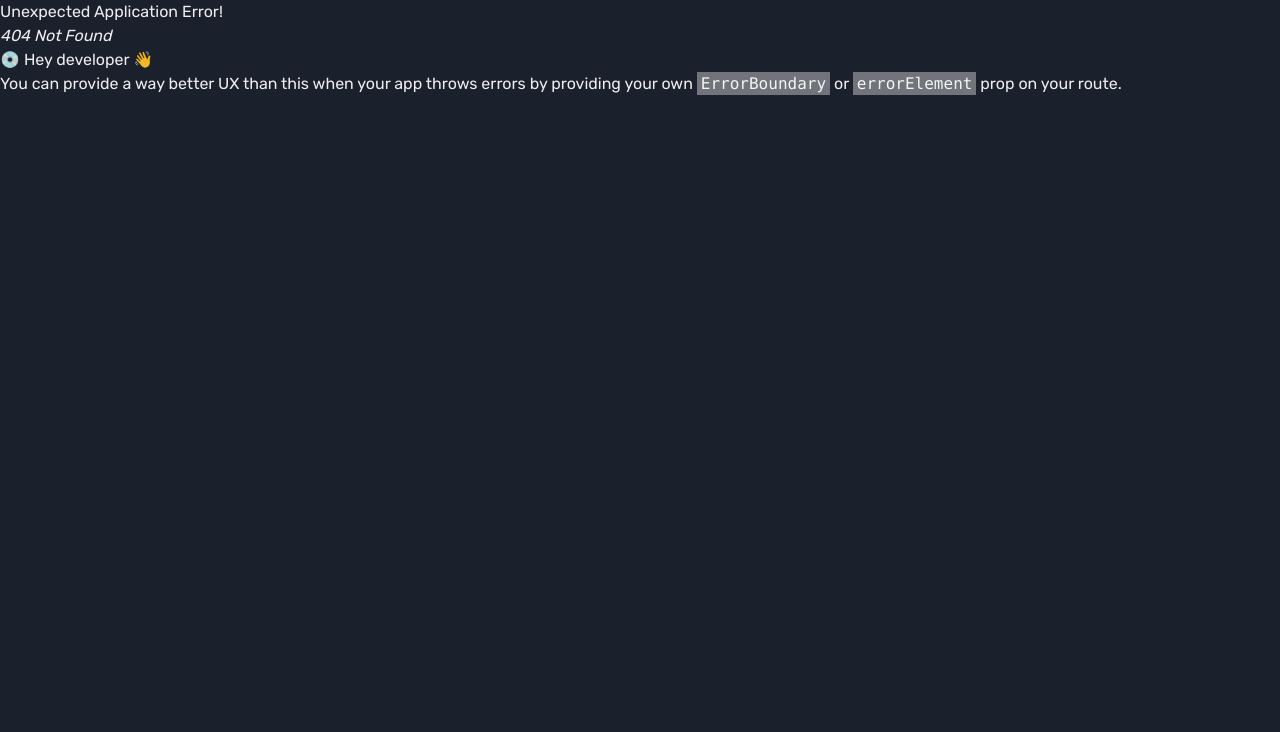
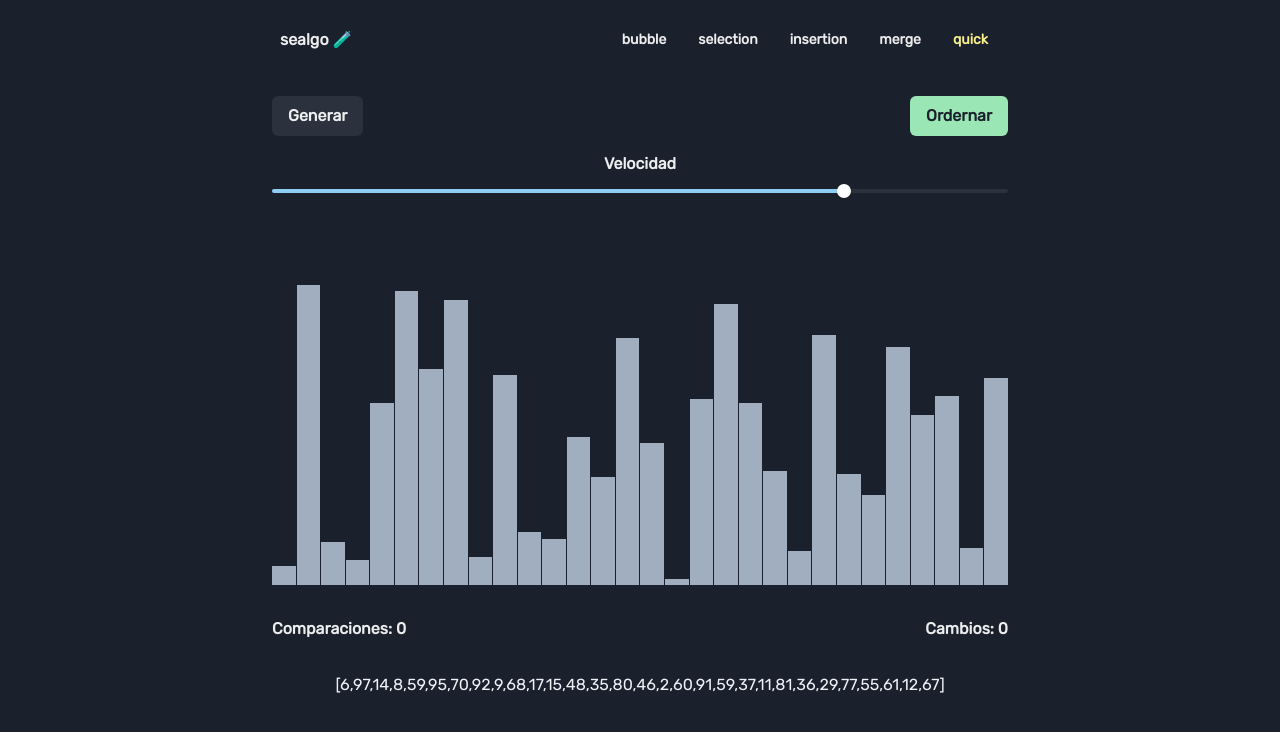
Before and after one commit to soamati/sealgo, a React (Vite) app: page /quick in a window 1280 px wide. Before the commit this address had no page. Shown: the top 732 px of the page. Built offline with nearby package versions, Linux system fonts and the light colour scheme.

Commit message:
add QuickSort :tada:

```diff
--- a/src/App.tsx
+++ b/src/App.tsx
@@ -4,6 +4,7 @@ import SelectionSort from "./sorting/selection/SelectionSort";
 import InsertionSort from "./sorting/insertion/InsertionSort";
 import MergeSort from "./sorting/merge/MegeSort";
 import { createBrowserRouter, RouterProvider } from "react-router-dom";
+import QuickSort from "./sorting/quick/QuickSort";
 
 const router = createBrowserRouter([
   {
@@ -26,6 +27,10 @@ const router = createBrowserRouter([
     path: "/merge",
     element: <MergeSort />,
   },
+  {
+    path: "/quick",
+    element: <QuickSort />,
+  },
 ]);
 
 function App() {
--- a/src/components/MainLayout.tsx
+++ b/src/components/MainLayout.tsx
@@ -15,7 +15,6 @@ const LinkItem = ({ children, to }: PropsWithChildren<Props>) => {
         size="sm"
         variant="ghost"
         colorScheme={pathname === to ? "yellow" : "gray"}
-        isDisabled={to === "/quick"}
       >
         {children}
       </Button>
--- /dev/null
+++ b/src/sorting/quick/QuickSort.tsx
@@ -0,0 +1,109 @@
+import React from "react";
+import { useDataContext } from "@/context/DataProvider";
+import { Box, Stack, HStack, Button, Flex, Center } from "@chakra-ui/react";
+import useInterval from "@/hooks/useInterval";
+import SpeedControl from "@/components/SpeedControl";
+import { useSpeedContext } from "@/context/SpeedProvider";
+import MainLayout from "@/components/MainLayout";
+import TextArray from "@/components/TextArray";
+import SortingInfo from "@/components/SortingInfo";
+import useQuickSort from "./useQuickSort";
+
+const QuickSort = () => {
+  const { speed } = useSpeedContext();
+  const { data, generate } = useDataContext();
+
+  const { step, next, isDone, reset } = useQuickSort(data.numbers);
+  const { start, pause, isActive } = useInterval(next, speed);
+
+  React.useEffect(() => {
+    if (isDone) {
+      pause();
+    }
+  }, [isDone, pause]);
+
+  const onReset = () => {
+    pause();
+    reset();
+  };
+
+  const onGenerate = () => {
+    onReset();
+    generate();
+  };
+
+  return (
+    <MainLayout>
+      {/* Controls */}
+      <Stack spacing="4">
+        <HStack justify="space-between">
+          <Button onClick={onGenerate}>Generar</Button>
+
+          {isDone ? (
+            <Button onClick={onReset}>Reiniciar</Button>
+          ) : !isActive ? (
+            <Button onClick={start} colorScheme="green">
+              Ordernar
+            </Button>
+          ) : (
+            <Button onClick={pause} colorScheme="red">
+              Pausa
+            </Button>
+          )}
+        </HStack>
+
+        <SpeedControl />
+      </Stack>
+
+      {/* Array */}
+      <Center flex="1">
+        <Stack w="full" spacing="8">
+          {step !== null ? (
+            <Flex h="300px" w="full" align="end" gap="1px">
+              {step.current.map((num, idx) => (
+                <Box
+                  rounded="sm"
+                  key={idx}
+                  h={`${(num / data.max) * 100}%`}
+                  bg={isDone ? "green.400" : "gray.400"}
+                  flex="1"
+                />
+              ))}
+            </Flex>
+          ) : (
+            <Flex h="300px" w="full" align="end" gap="1px">
+              {data.numbers.map((num, idx) => (
+                <Box
+                  key={idx}
+                  h={`${(num / data.max) * 100}%`}
+                  bg="gray.400"
+                  flex="1"
+                />
+              ))}
+            </Flex>
+          )}
+
+          {/* Info */}
+          <SortingInfo
+            items={[
+              {
+                legend: "Comparaciones",
+                value: step ? step.info.comparisons : 0,
+              },
+              { legend: "Cambios", value: step ? step.info.swaps : 0 },
+            ]}
+          />
+
+          <Stack>
+            <TextArray
+              data={step ? step.current : data.numbers}
+              color={isDone ? "green.400" : step ? "yellow.400" : "gray.100"}
+            />
+          </Stack>
+        </Stack>
+      </Center>
+    </MainLayout>
+  );
+};
+
+export default QuickSort;
--- /dev/null
+++ b/src/sorting/quick/generator.ts
@@ -0,0 +1,71 @@
+import { swap } from "@/sorting/utils";
+
+type Pivot = {
+  value: number;
+  position: number;
+};
+
+type Info = {
+  swaps: number;
+  comparisons: number;
+};
+
+type Step = {
+  current: number[];
+  pivot: Pivot;
+  compared?: number;
+  info: Info;
+};
+
+function* placePivot(
+  current: number[],
+  start: number,
+  end: number,
+  pivot: Pivot,
+  info: Info
+): Generator<Step> {
+  pivot.value = current[start];
+  pivot.position = start;
+
+  for (let i = start + 1; i <= end; i++) {
+    yield { current, pivot, compared: i, info };
+
+    if (pivot.value > current[i]) {
+      pivot.position++;
+      swap(current, pivot.position, i);
+      info.swaps++;
+    }
+    info.comparisons++;
+  }
+
+  yield { current, pivot, info };
+
+  if (pivot.position !== start) {
+    swap(current, start, pivot.position);
+    info.swaps++;
+
+    yield { current, pivot, info };
+  }
+}
+
+function* quickGenerator(
+  current: number[],
+  start = 0,
+  end = current.length - 1,
+  info = { swaps: 0, comparisons: 0 }
+): Generator<Step, null, unknown> {
+  if (start < end) {
+    const pivot = { value: 0, position: 0 };
+    yield* placePivot(current, start, end, pivot, info);
+    yield* quickGenerator(current, start, pivot.position - 1, info);
+    yield* quickGenerator(current, pivot.position + 1, end, info);
+  }
+
+  return null;
+}
+
+const gen = quickGenerator([1, 2, 3]);
+const step = gen.next();
+step;
+
+export default quickGenerator;
--- /dev/null
+++ b/src/sorting/quick/useQuickSort.ts
@@ -0,0 +1,14 @@
+import React from "react";
+import useGenerator from "@/hooks/useGenerator";
+import quickGenerator from "./generator";
+
+function useQuickSort(initial: number[]) {
+  const { step, isDone, next, reset } = useGenerator(
+    () => quickGenerator([...initial]),
+    [initial]
+  );
+
+  return { step, next, isDone, reset };
+}
+
+export default useQuickSort;
--- /dev/null
+++ b/src/sorting/utils.ts
@@ -0,0 +1,5 @@
+export function swap(arr: number[], i: number, j: number) {
+  const aux = arr[i];
+  arr[i] = arr[j];
+  arr[j] = aux;
+}
```
